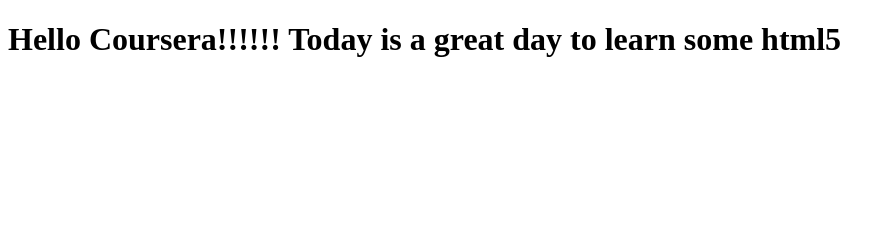
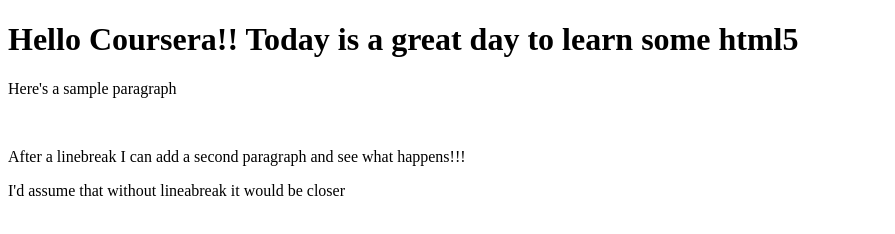
Before and after one commit to JacquesLeen/WebDev, a plain HTML site: page site/Index.html in a window 1280 px wide. Shown: the whole page, without its empty margins (0-895 px from the left). Drawn offline with Linux system fonts and the light colour scheme.

Commit message:
up to lecture 9/10

```diff
--- a/site/Index.html
+++ b/site/Index.html
@@ -8,7 +8,11 @@
 </head>
 
 <body>
-    <h1>Hello Coursera!!!!!! Today is a great day to learn some html5</h1>
+    <h1>Hello Coursera!! Today is a great day to learn some html5</h1>
 </body>
+<p>Here's a sample paragraph</p>
+<br>
+<p>After a linebreak I can add a second paragraph and see what happens!!!</p>
+<p>I'd assume that without lineabreak it would be closer</p>
 
 </html>
```
Also changed, not shown: 1 other file.
